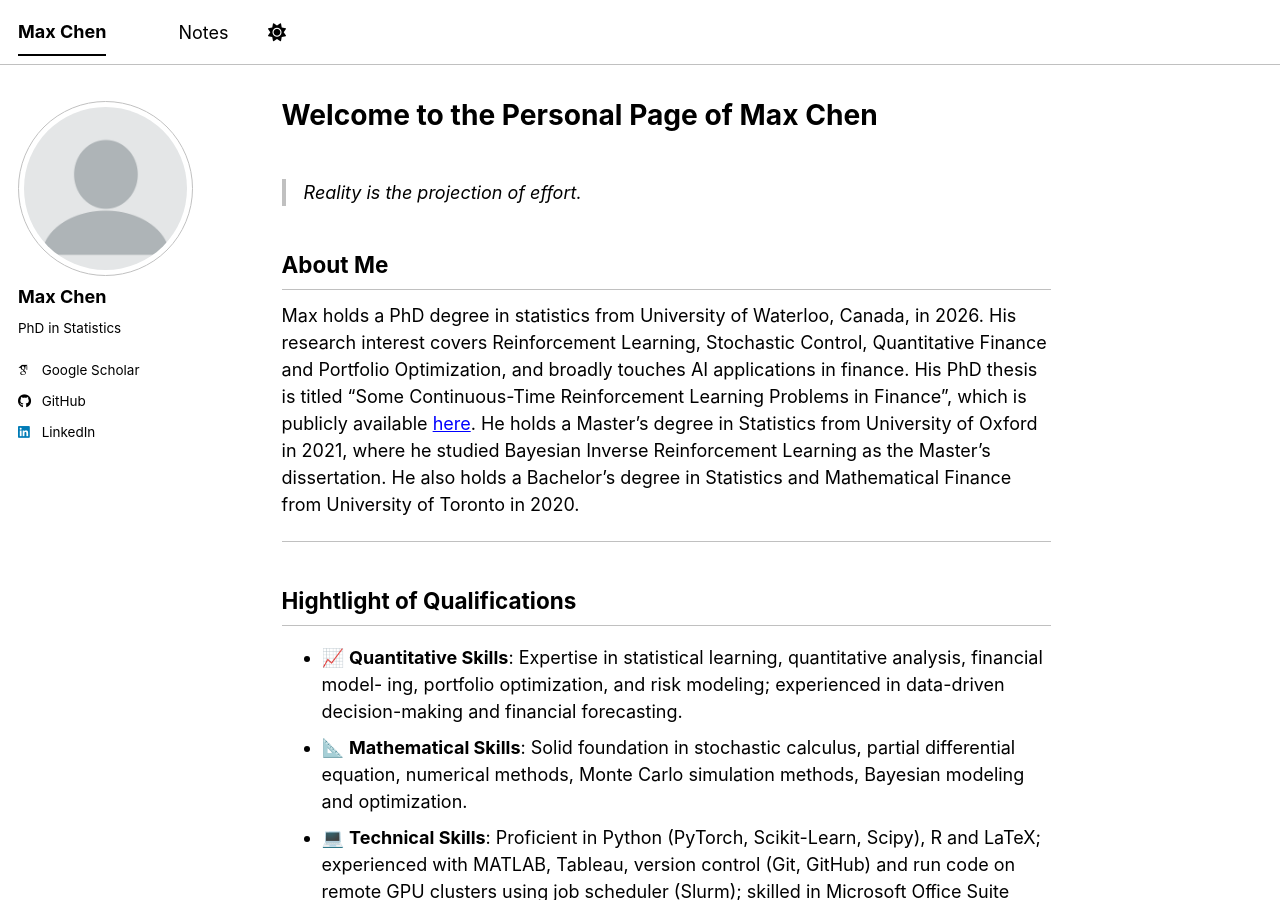
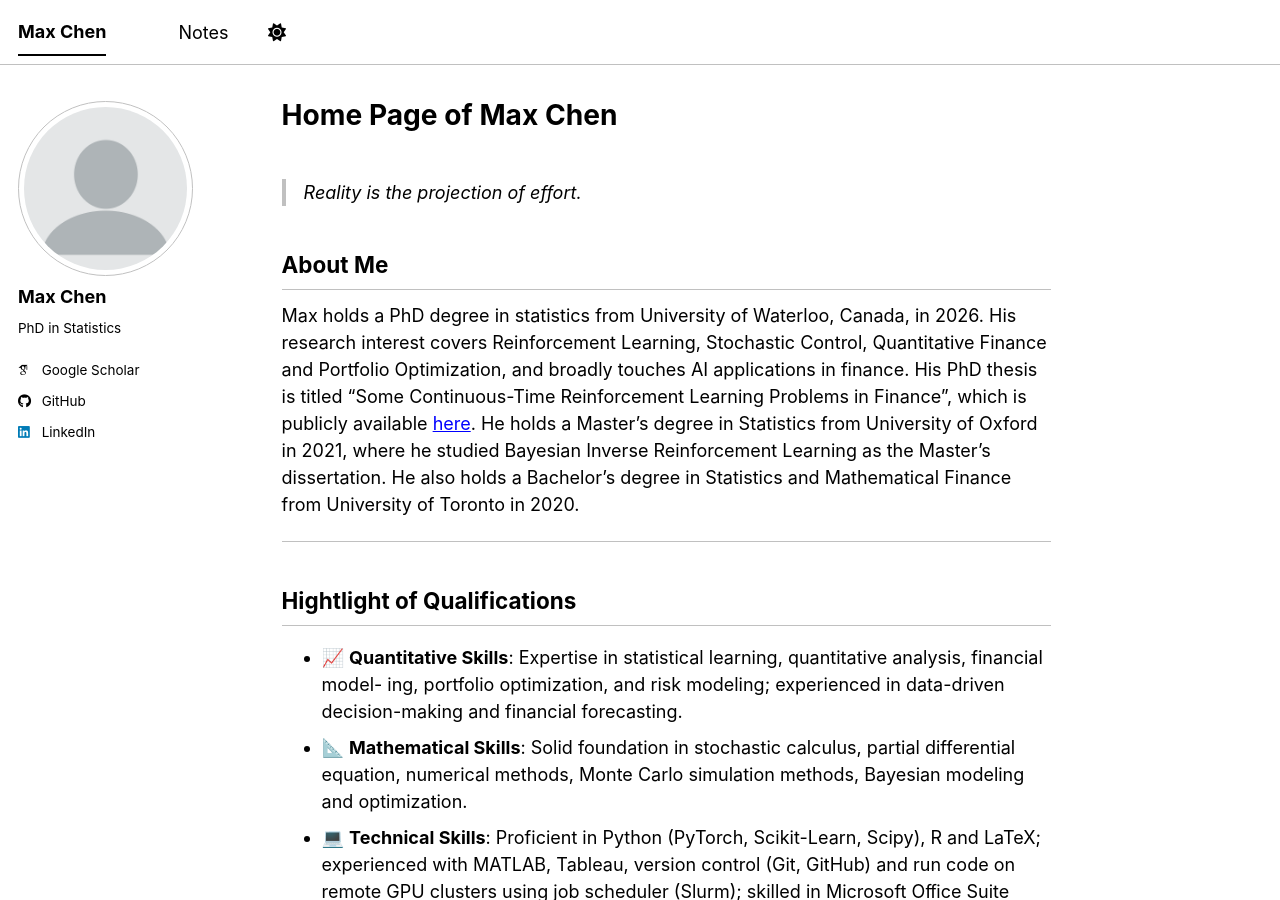
Before and after one commit to MaxGniluynehc/maxchen, a Jekyll site: the page built from _pages/about.md, in a window 1280 px wide and 900 px high. Built offline with Jekyll 4.4.1, drawn with Linux system fonts in a browser that asks for light colours; some web fonts are replaced; a script bundle is joined from its source files by our own code; library files that are not in the unit come from our copies.

Commit message:
Update about.md

```diff
--- a/_pages/about.md
+++ b/_pages/about.md
@@ -1,6 +1,6 @@
 ---
 permalink: /
-title: "Welcome to the Personal Page of Max Chen"
+title: "Home Page of Max Chen"
 excerpt: "About me"
 author_profile: true
 redirect_from:
```
